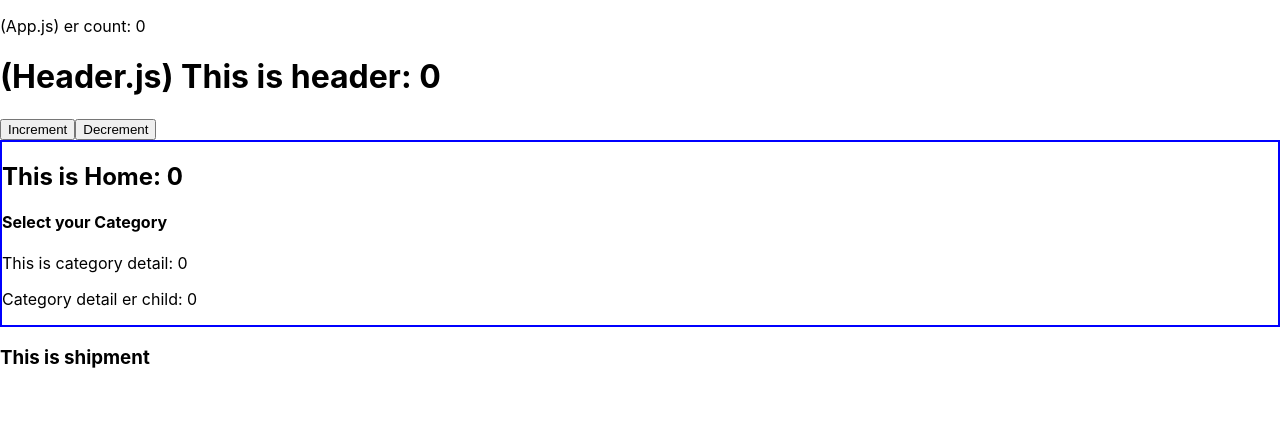
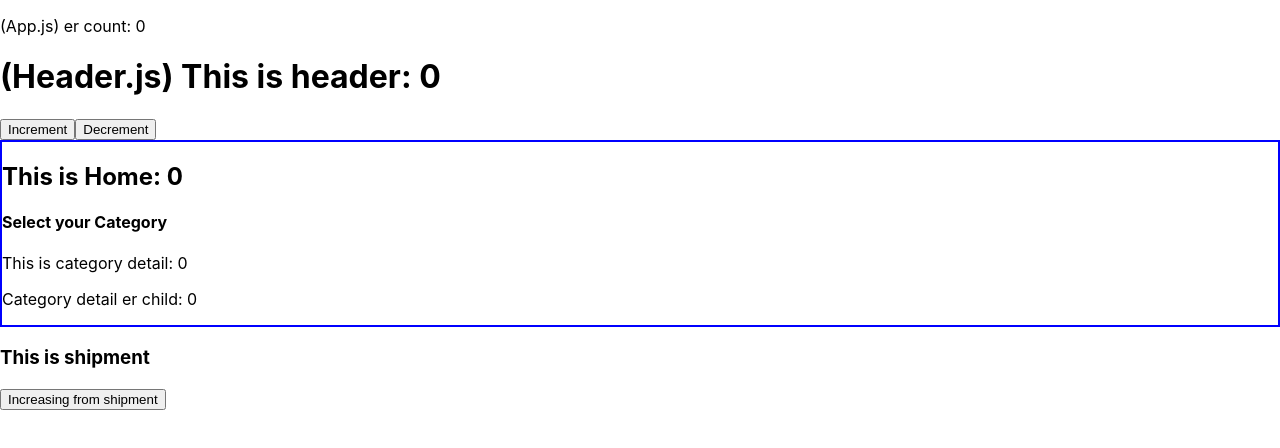
Before and after one commit to udaymondal/Context-API_MultiLayer, a React (Create React App) app: page / in a window 1280 px wide. Shown: the top 448 px of the page. Built offline with nearby package versions, Linux system fonts and the light colour scheme.

Commit message:
setto shipment too

```diff
--- a/src/components/Shipment/Shipment.js
+++ b/src/components/Shipment/Shipment.js
@@ -1,9 +1,12 @@
-import React from 'react';
+import React, { useContext } from 'react';
+import { CategoryContext } from '../../App';
 
 const Shipment = () => {
+    const [ increaseShipment, setIncreaseShipment] = useContext(CategoryContext);
     return (
         <div>
             <h3>This is shipment</h3>
+            <button onClick={() => setIncreaseShipment(increaseShipment+1)}>Increasing from shipment</button>
         </div>
     );
 };
```
